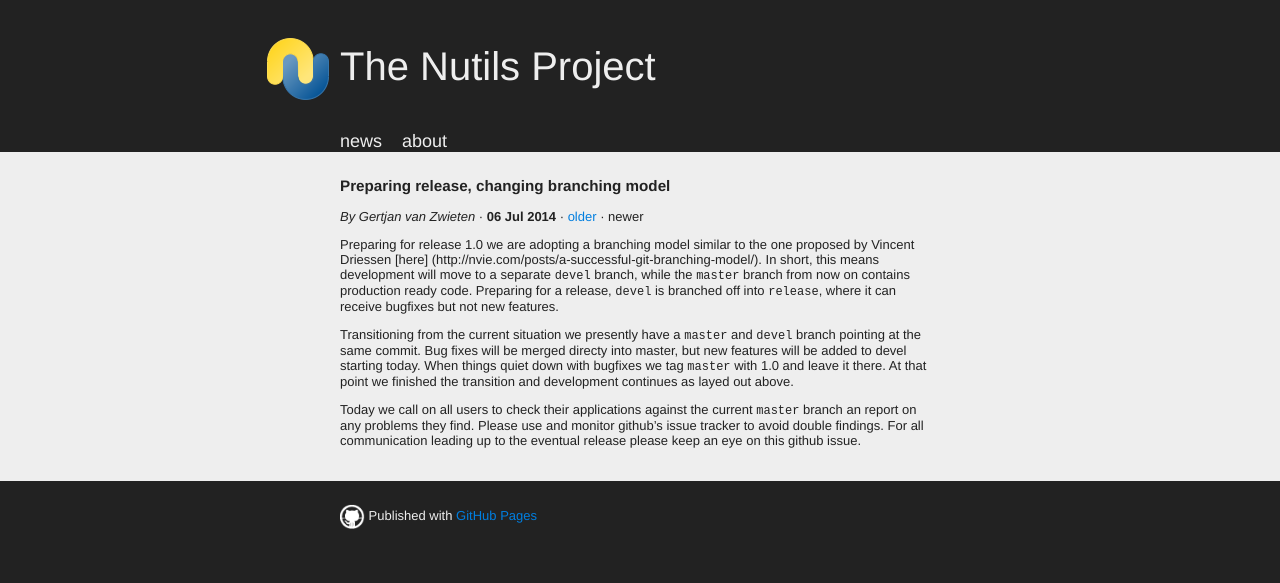
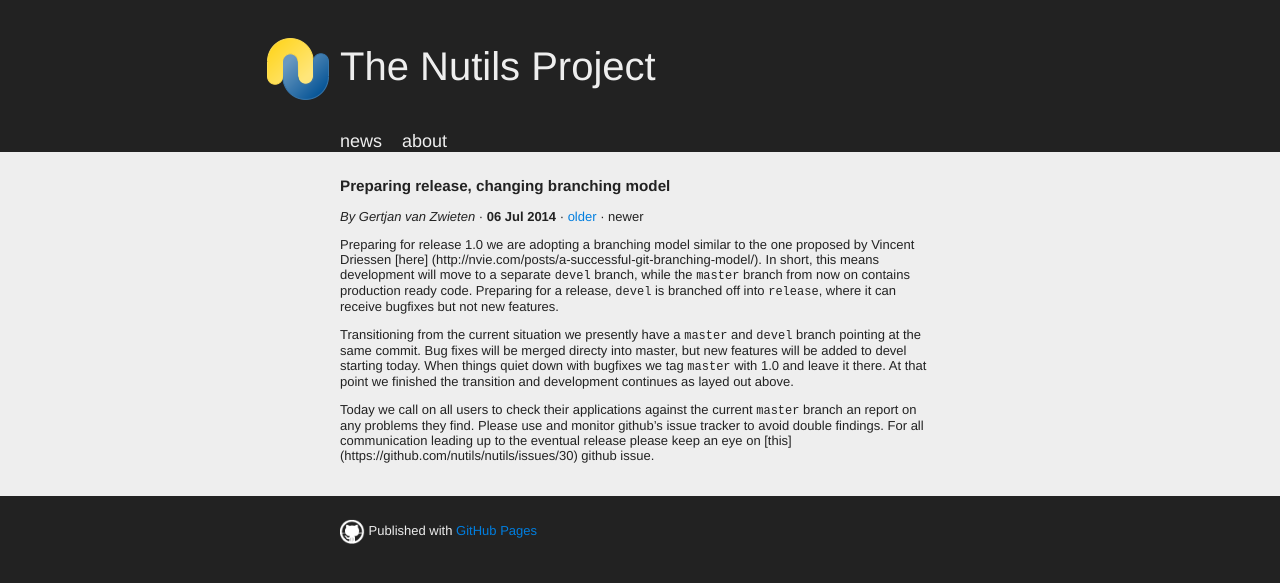
Before and after one commit to nutils/nutils.github.io, a Jekyll site: the page built from _posts/2014-07-06-branchingmodel.md, in a window 1280 px wide. Shown: the top 583 px of the page. Built offline with Jekyll 4.4.1, drawn with Linux system fonts in a browser that asks for light colours; Markdown is read by kramdown in place of the engine named in the settings; some of the changed lines change nothing that is shown.

Commit message:
add issue link

```diff
--- a/_posts/2014-07-06-branchingmodel.md
+++ b/_posts/2014-07-06-branchingmodel.md
@@ -21,4 +21,5 @@
 Today we call on all users to check their applications against the current
 `master` branch an report on any problems they find. Please use and monitor
 github's issue tracker to avoid double findings. For all communication leading
-up to the eventual release please keep an eye on this github issue.
+up to the eventual release please keep an eye on [this]
+(https://github.com/nutils/nutils/issues/30) github issue.
```
